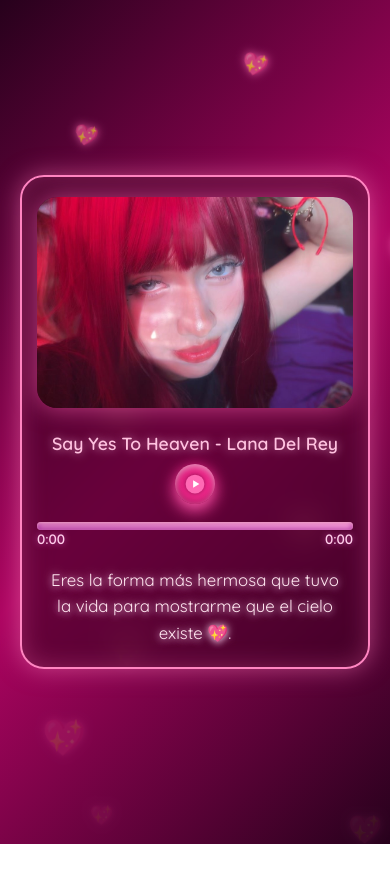
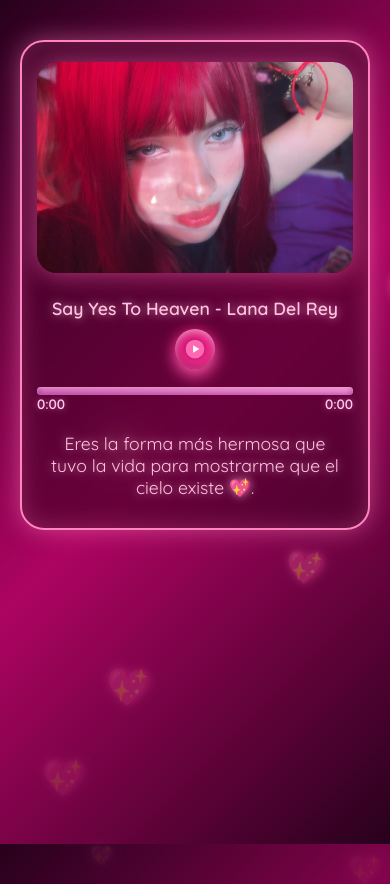
Before and after one commit to SantyCloud/AidaGansita03, a plain HTML site: page index.html in a window 390 px wide. Before the commit the page ends 844 px from the top, so only its background shows below. Drawn offline with Linux system fonts and the light colour scheme.

Commit message:
Mejoras en estilo, responsivo

```diff
--- a/index.html
+++ b/index.html
@@ -13,7 +13,7 @@
     <img src="assets/img/IMG-20250612-WA0071(1).jpg" alt="Tu foto hermosa" class="album-art" id="album-art" />
 
     <div class="song-info">
-      <h3>Say Yes To Heaven - Lana Del Rey</h3>
+      <h3>Say Yes To Heaven - Lana&nbsp;Del&nbsp;Rey</h3>
     </div>
 
     <div class="controls">
--- a/style.css
+++ b/style.css
@@ -12,7 +12,7 @@
   color: #fff;
   display: flex;
   justify-content: center;
-  align-items: center;
+  align-items: center;  /* centro vertical */
   min-height: 100vh;
   overflow: hidden;
   padding: 20px;
@@ -186,12 +186,15 @@
 }
 
 .romantic-quote {
-  font-family: 'Quicksand', sans-serif;
-  font-size: 1.4rem;
-  line-height: 1.6;
-  color: #ffe6f0;
-  text-shadow: 0 0 10px rgba(255, 230, 240, 0.8), 0 2px 6px rgba(199, 122, 176, 0.7);
-  margin-top: 14px;
+  font-size: 1.2rem;
+  color: #ffc2e0;
+  margin-bottom: 10px;
+  text-shadow: 0 0 10px rgba(255, 192, 224, 0.7);
+  display: block;
+  word-break: break-word;
+  white-space: normal;
+  overflow-wrap: break-word;
+  max-width: 100%;
   user-select: none;
   padding: 0 8px;
 }
@@ -215,7 +218,14 @@
   }
 }
 
+/* MEDIA QUERIES */
+
 @media (max-width: 420px) {
+  body {
+    align-items: flex-start;  /* Para que no quede abajo la carta */
+    padding-top: 40px;        /* margen superior para que quede lindo */
+  }
+
   .player-card {
     padding: 20px 15px;
   }
@@ -225,7 +235,7 @@
   }
 
   .romantic-quote {
-    font-size: 1.05rem;
+    font-size: 1.1rem;
   }
 
   .album-art {
```
